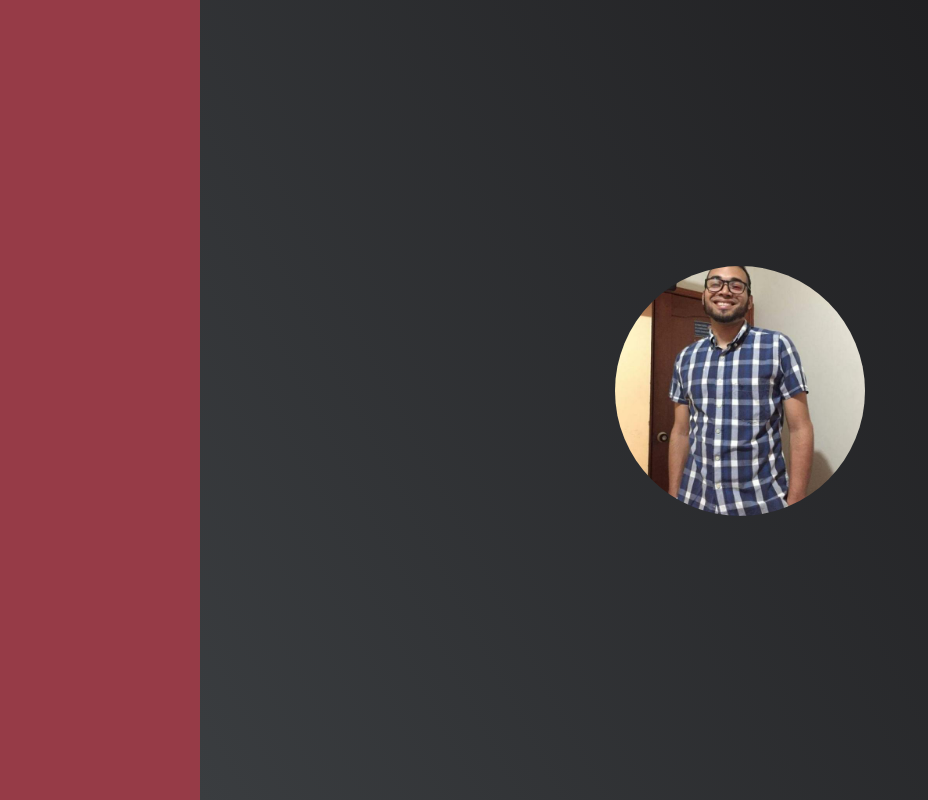
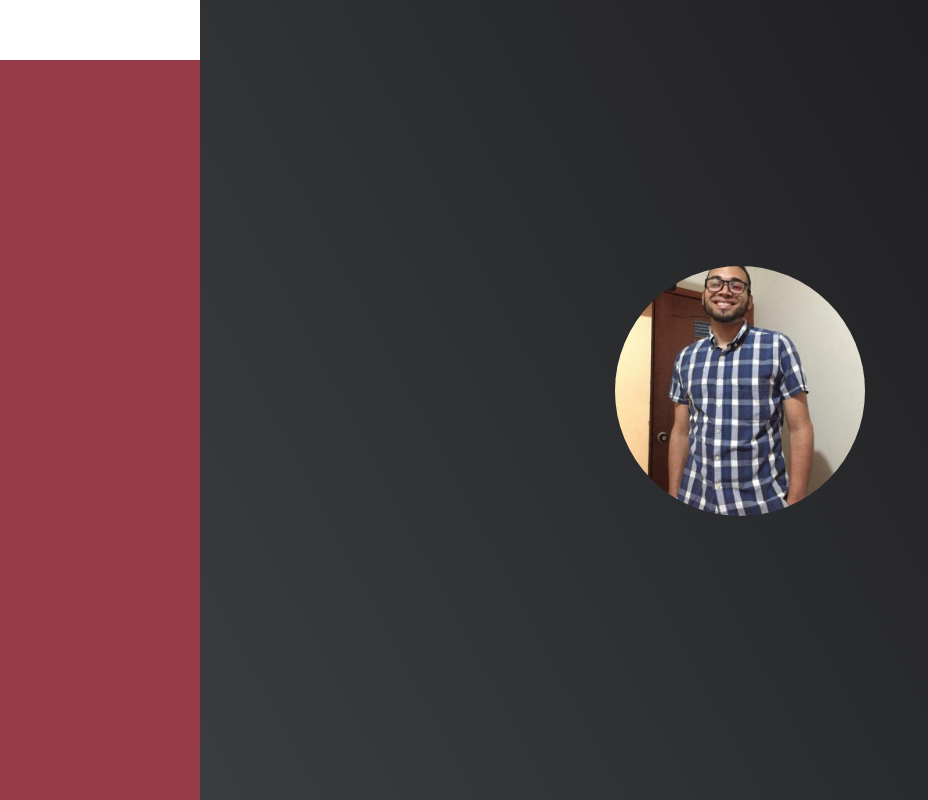
Before and after one commit to juanlps94/juanlps94.github.io, a plain HTML site: page index.html in a window 1280 px wide. Shown: the top 800 px of the page, without its empty margins (0-928 px from the left). Drawn offline with Linux system fonts and the light colour scheme.

Commit message:
actualizacion

```diff
--- a/css/pstyle.css
+++ b/css/pstyle.css
@@ -75,7 +75,9 @@ footer {
 
 }
 .navbar,.langs{
-    margin: 8rem 0rem 0rem 1rem;
+    /*margin: 8rem 0rem 0rem 1rem;*/
+    position: absolute;
+    top: 6rem;
     border-radius: 1rem;
 }
 .navbar {
```
